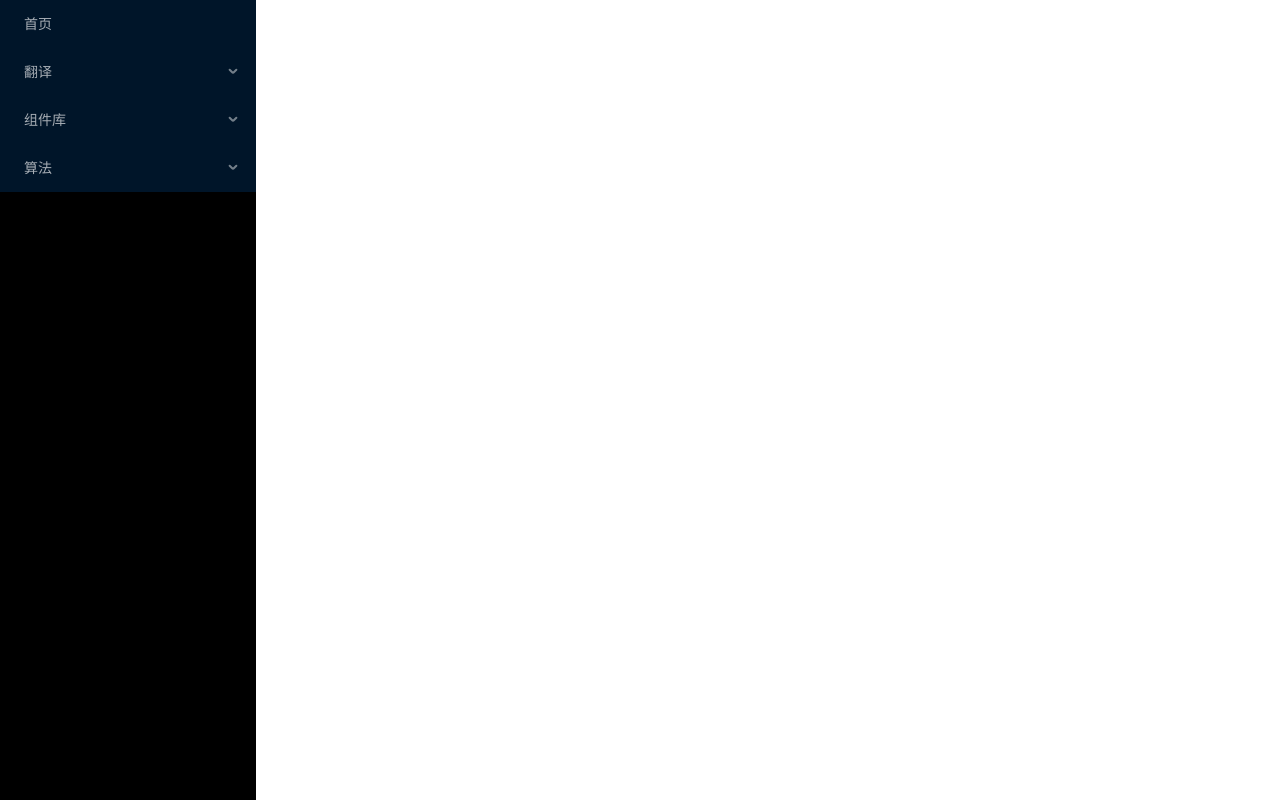
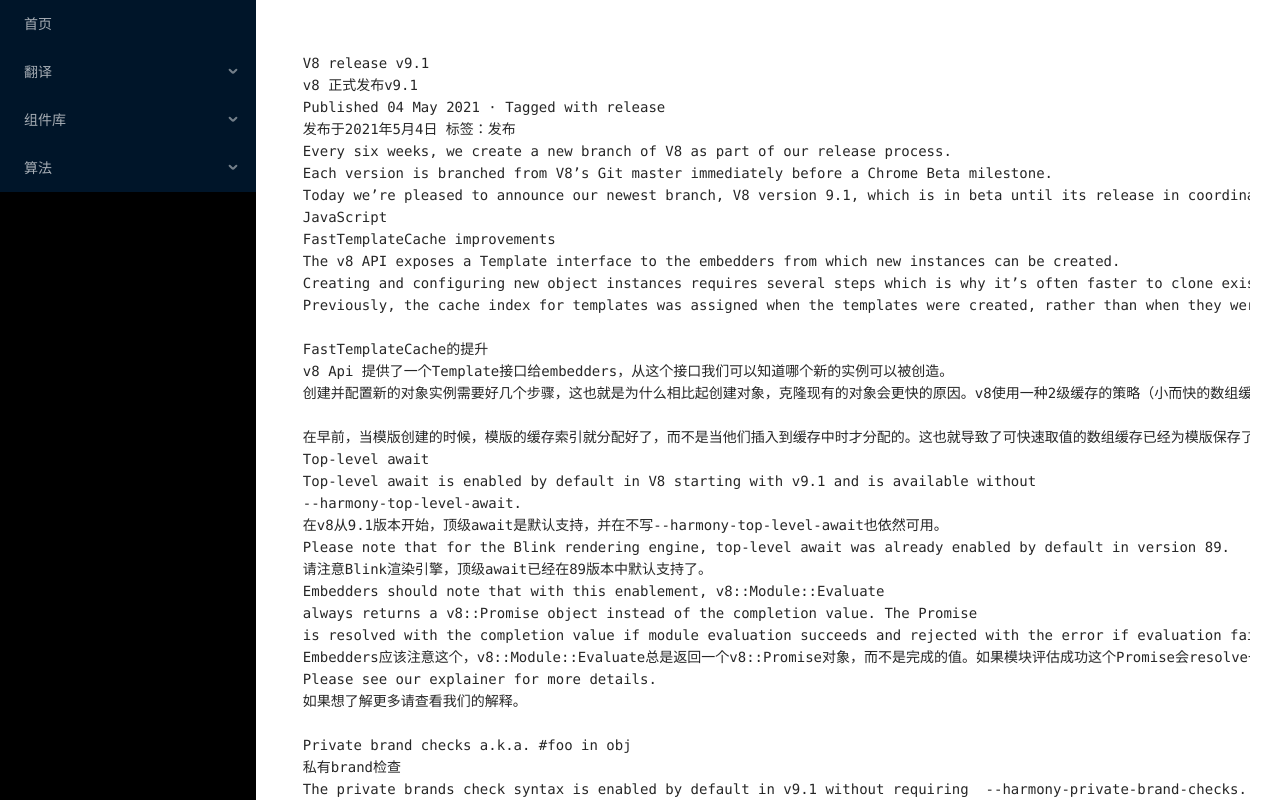
Before and after one commit to transparentME/translation, a React (Create React App) app: page /v8-V8ReleaseV9_1 in a window 1280 px wide. Built offline with nearby package versions, Linux system fonts and the light colour scheme.

Commit message:
docs: (v8) Docs更新

```diff
--- a/src/components/MainContent.js
+++ b/src/components/MainContent.js
@@ -8,6 +8,7 @@
 import V8ReleaseV4_5 from '../pages/V8ReleaseV4.5/V8ReleaseV4_5.js'
 import CodeCache from '../pages/CodeCache/CodeCache.js'
 import GettingGarbageCollectionForFree from '../pages/GettingGarbageCollectionForFree/GettingGarbageCollectionForFree.js'
+import V8ReleaseV9_1 from '../pages/V8ReleaseV9_1/V8ReleaseV9_1.js'
 
 // leetcode
 import Offer15 from '../pages/leetcode/Offer15.js'
@@ -24,6 +25,8 @@
       <Route path="/v8-V8ReleaseV4_5" component={V8ReleaseV4_5} />
       <Route path="/v8-CodeCache" component={CodeCache} />
       <Route path="/v8-GettingGarbageCollectionForFree" component={GettingGarbageCollectionForFree} />
+      <Route path="/v8-V8ReleaseV9_1" component={V8ReleaseV9_1} />
+
       {/* leetcode */}
       <Route path="/leetcode-offer15" component={Offer15} />
       <Route path="/leetcode-offer17" component={Offer17} />
--- a/src/components/menu.js
+++ b/src/components/menu.js
@@ -39,6 +39,9 @@
                 </Menu.Item>
                 <Menu.Item key="GettingGarbageCollectionForFree">
                   <Link to="/v8-GettingGarbageCollectionForFree">GettingGarbageCollectionForFree</Link>
+                </Menu.Item>
+                <Menu.Item key="V8ReleaseV9_1">
+                  <Link to="/v8-V8ReleaseV9_1">V8ReleaseV9_1</Link>
                 </Menu.Item>
               </SubMenu>
               <SubMenu key="Docs" title="Docs">
--- /dev/null
+++ b/src/pages/V8ReleaseV9_1/V8ReleaseV9_1.js
@@ -0,0 +1,75 @@
+const content = `
+  V8 release v9.1
+  v8 正式发布v9.1
+  Published 04 May 2021 · Tagged with release
+  发布于2021年5月4日 标签：发布
+  Every six weeks, we create a new branch of V8 as part of our release process.
+  Each version is branched from V8’s Git master immediately before a Chrome Beta milestone.
+  Today we’re pleased to announce our newest branch, V8 version 9.1, which is in beta until its release in coordination with Chrome 91 Stable in several weeks. V8 v9.1 is filled with all sorts of developer-facing goodies. This post provides a preview of some of the highlights in anticipation of the release.
+  JavaScript
+  FastTemplateCache improvements
+  The v8 API exposes a Template interface to the embedders from which new instances can be created.
+  Creating and configuring new object instances requires several steps which is why it’s often faster to clone existing objects instead. V8 uses a two level cache strategy (small fast array cache and a large slow dictionary cache) to lookup recently created objects based on the templates and clone them directly.
+  Previously, the cache index for templates was assigned when the templates were created, rather than when they were inserted into the cache. This resulted in the fast array cache being reserved for the templates that were often never instantiated at all. Fixing this resulted in a 4.5% improvement in the Speedometer2-FlightJS benchmark.
+
+  FastTemplateCache的提升
+  v8 Api 提供了一个Template接口给embedders，从这个接口我们可以知道哪个新的实例可以被创造。
+  创建并配置新的对象实例需要好几个步骤，这也就是为什么相比起创建对象，克隆现有的对象会更快的原因。v8使用一种2级缓存的策略（小而快的数组缓存和一个大而慢的字段缓存）以查询最近创建的基于templates对象并直接克隆他们。
+
+  在早前，当模版创建的时候，模版的缓存索引就分配好了，而不是当他们插入到缓存中时才分配的。这也就导致了可快速取值的数组缓存已经为模版保存了，但是常常这模版根本都没初始化。解决这个问题使得在Speedometer2-FlightJS的benchmark中提高了4.5%。
+  Top-level await
+  Top-level await is enabled by default in V8 starting with v9.1 and is available without
+  --harmony-top-level-await.
+  在v8从9.1版本开始，顶级await是默认支持，并在不写--harmony-top-level-await也依然可用。
+  Please note that for the Blink rendering engine, top-level await was already enabled by default in version 89.
+  请注意Blink渲染引擎，顶级await已经在89版本中默认支持了。
+  Embedders should note that with this enablement, v8::Module::Evaluate
+  always returns a v8::Promise object instead of the completion value. The Promise
+  is resolved with the completion value if module evaluation succeeds and rejected with the error if evaluation fails. If the evaluated module is not asynchronous (i.e. does not contain top-level await) and does not have any asynchronous dependencies, the returned Promise will either be fulfilled or rejected. Otherwise the returned Promise will be pending.
+  Embedders应该注意这个，v8::Module::Evaluate总是返回一个v8::Promise对象，而不是完成的值。如果模块评估成功这个Promise会resolve一个完成值，否则失败了会reject一个错误。如果被评估的模块不是异步（例如它不包含顶级await）并且不包含任何异步的依赖，那么所返回的值可能是完成也可能是失败。否则返回的Promise将会pending。
+  Please see our explainer for more details.
+  如果想了解更多请查看我们的解释。
+
+  Private brand checks a.k.a. #foo in obj
+  私有brand检查
+  The private brands check syntax is enabled by default in v9.1 without requiring  --harmony-private-brand-checks. This feature extends the in operator to also work with private fields' # -names, such as in the following example.
+  私有brands检查语法在无需输入harmony-private-brand-checks的情况下可以在v9.1版本中默认被支持。
+  class A {
+    static test(obj) {
+      console.log(#foo in obj);
+    }
+
+    #foo = 0;
+  }
+
+  A.test(new A()); // true
+  A.test({}); // false
+
+  For a deeper dive, be sure to check out our explainer.
+  想了解更多，请移步到我们的解释器了解更多。
+  Short builtin calls
+  简介的内置调用
+  In this release we have temporarily turned unembed builtins (undoing embedded builtins) on 64-bit desktop machines. The performance benefit of unembedding builtins on those machines outweighs the memory costs. This is due to architectural as well as micro-achitectural details.
+  在这个发布版本中，我们已暂时将
+  We'll publish a separate blog post with more details soon.
+  我们不久将会发布一篇单独的文档来阐述更多细节。
+  V8 API
+  Please use  git log branch-heads/9.0..branch-heads/9.1 include/v8.h
+  to get a list of the API changes.
+  Developers with an active V8 checkout can use  git checkout -b 9.1 -t branch-heads/9.1 to experiment with the new features in V8 v9.1.
+  Alternatively you can subscribe to Chrome’s Beta channel and try the new features out yourself soon.
+  v8 api
+  请使用git log branch-heads/9.0..branch-heads/9.1 include/v8.h命令来获取有改变的api的列表。
+  有有效v8分支的开发者们可以使用git checkout -b 9.1 -t branch-heads/9.1来体验V8 v9.1中的新特性。
+  或者你可以订阅Chrome的Beta channel并且自己尝试体验新的分支。
+
+`
+function V8ReleaseV9_1() {
+  return (
+    <pre className="V8ReleaseV9_1">
+      {content}
+    </pre>
+  );
+}
+
+export default V8ReleaseV9_1;
```
